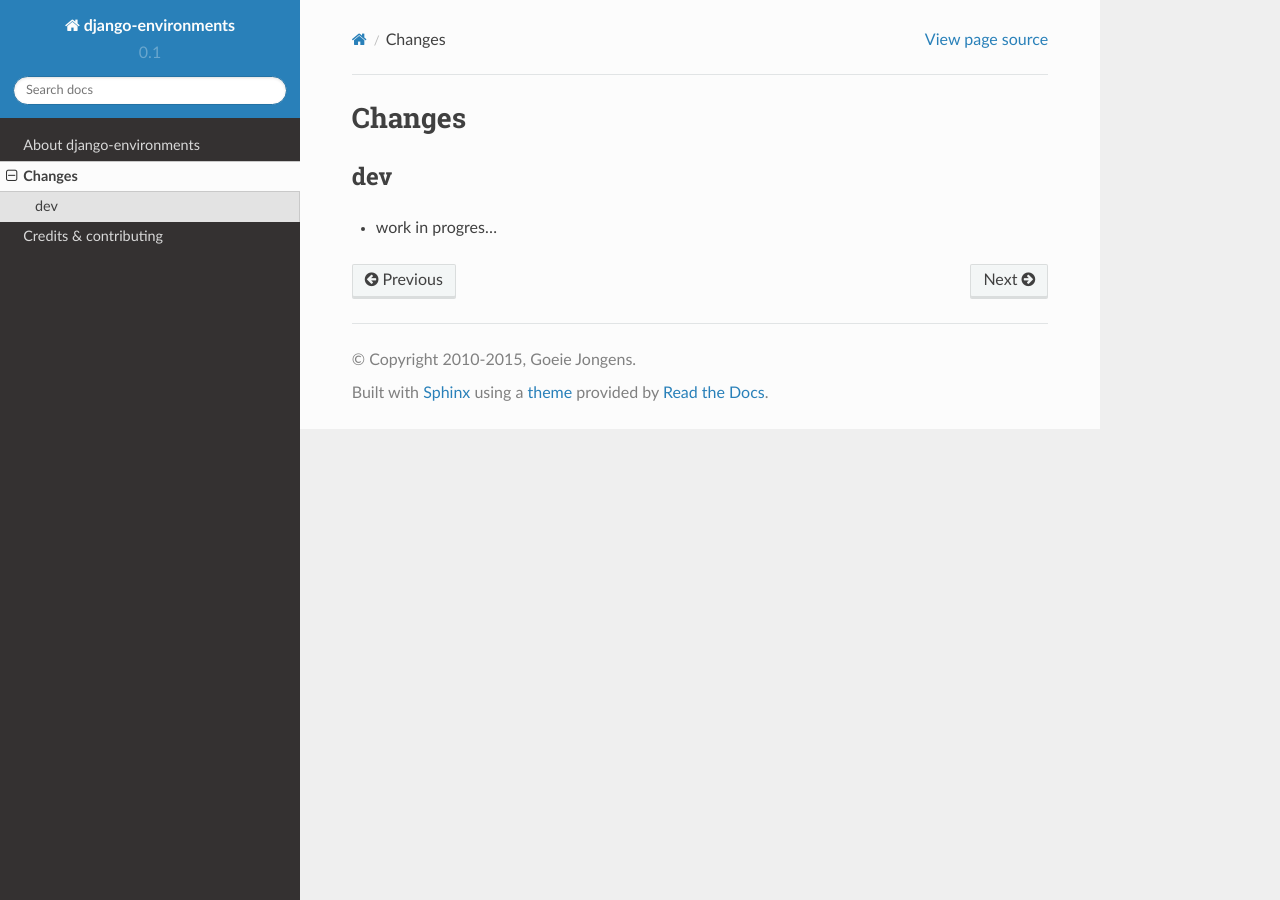
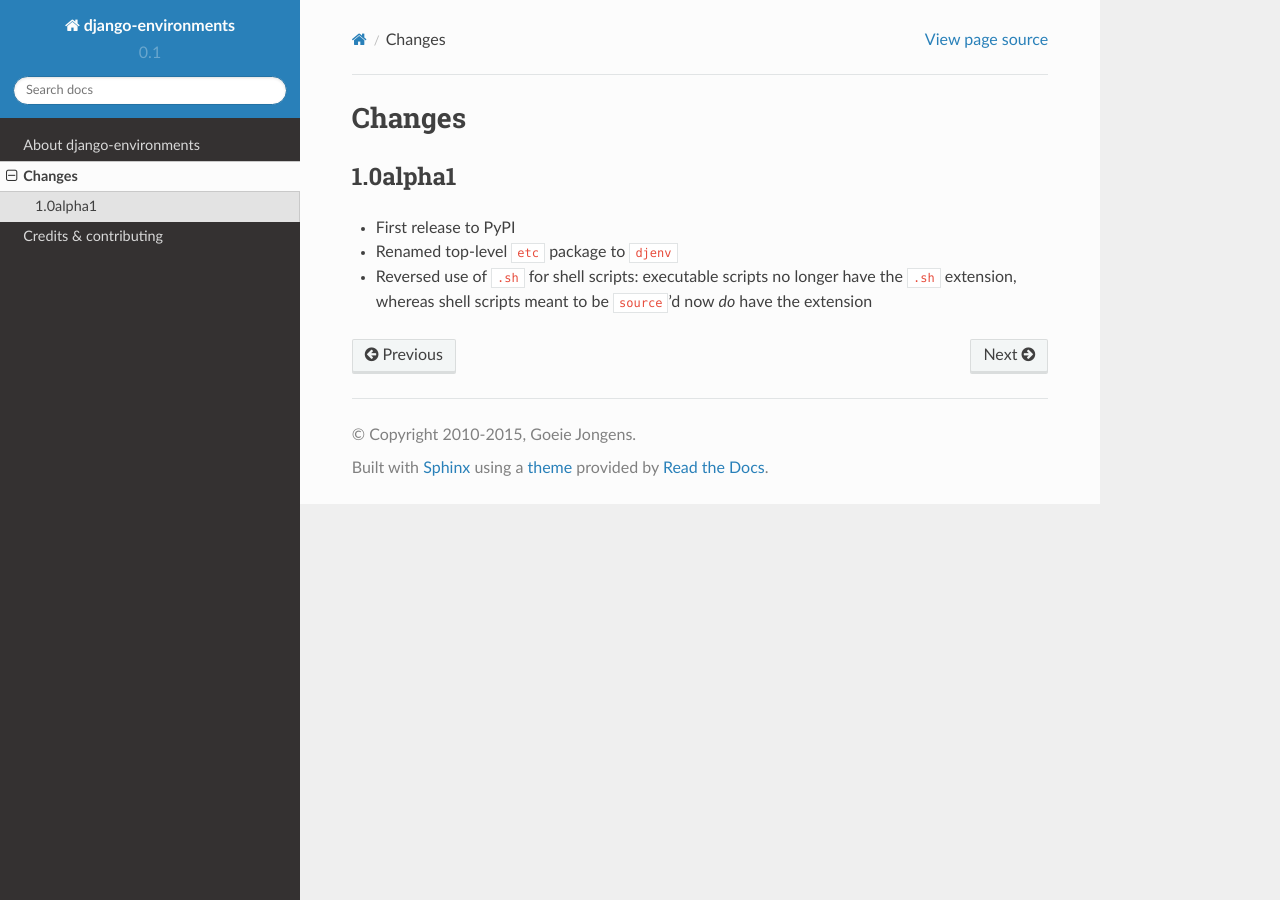
Before and after one commit to yvandermeer/django-environments, a Sphinx documentation site: the page built from docs/changes.rst, in a window 1280 px wide. Built offline with Sphinx 7.4.7 and the Read the Docs theme 2.0.0, drawn with Linux system fonts in a browser that asks for light colours.

Commit message:
Add some first release notes

```diff
--- a/docs/changes.rst
+++ b/docs/changes.rst
@@ -1,6 +1,11 @@
 Changes
 =======
 
-dev
----
-* work in progres...
+1.0alpha1
+---------
+
+* First release to PyPI
+* Renamed top-level ``etc`` package to ``djenv``
+* Reversed use of ``.sh`` for shell scripts: executable scripts no longer have
+  the ``.sh`` extension, whereas shell scripts meant to be ``source``'d now *do*
+  have the extension
```
